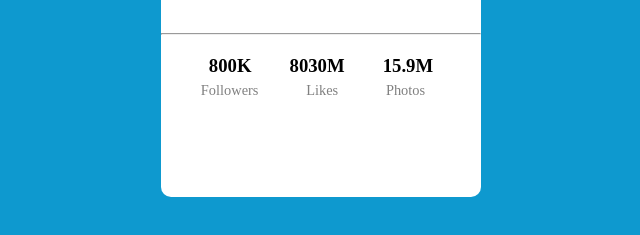
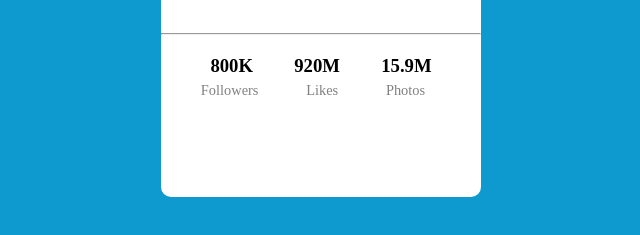
Before and after one commit to collinsuc/My-Card, a plain HTML site: page index.html in a window 1280 px wide. Shown: the part 388-623 px from the top of the page, 319-959 px from the left. Drawn offline with Linux system fonts and the light colour scheme.

Commit message:
card solutions

```diff
--- a/index.html
+++ b/index.html
@@ -18,7 +18,7 @@
            <div class="card-footer">
             <div class="footer1">
                 <div><h3>800K</h3></div>
-                <div><h3>8030M</h3></div>
+                <div><h3>920M</h3></div>
                 <div><h3>15.9M</h3></div>
                </div>
                <div class="footer2">
```
